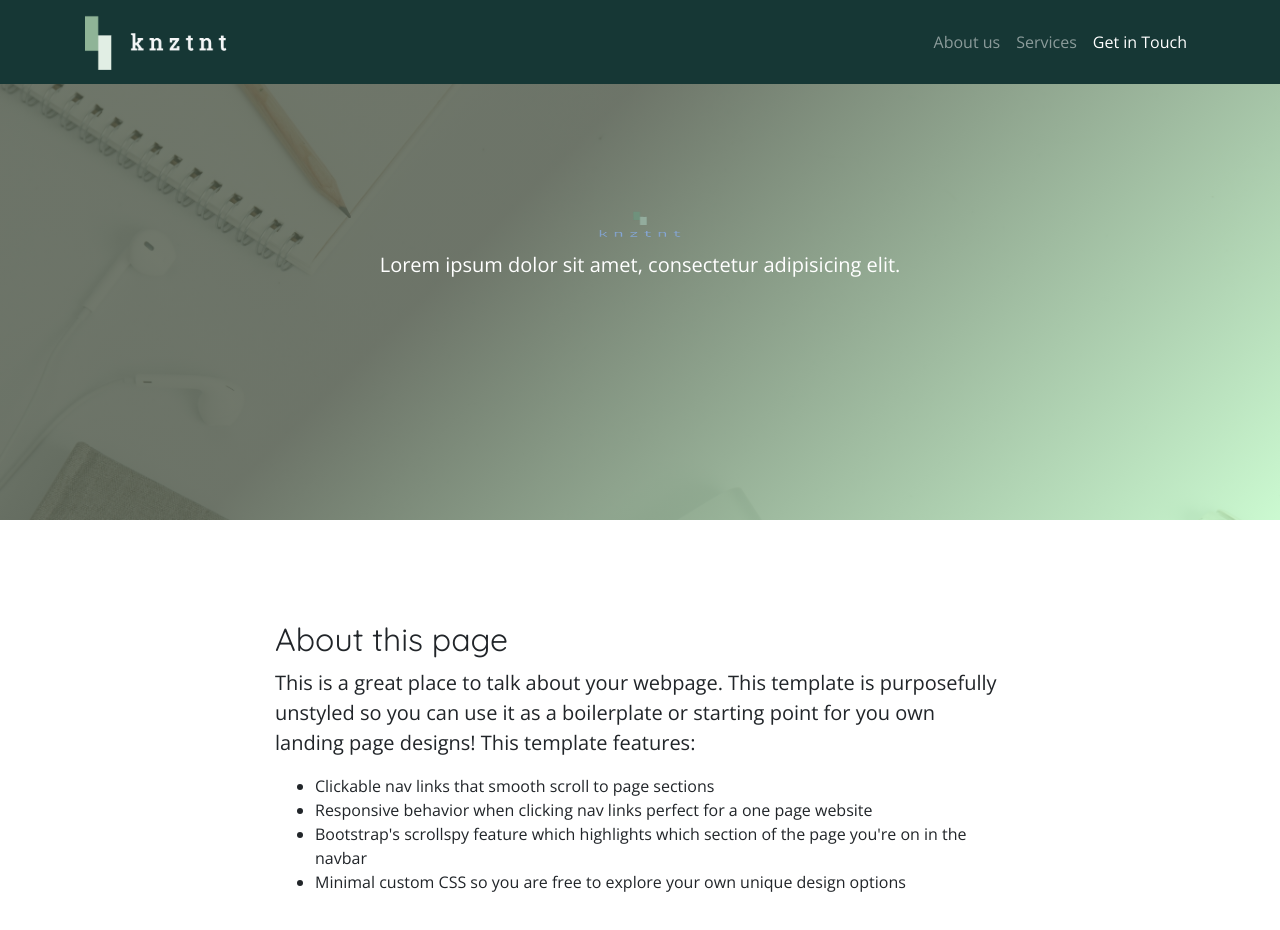
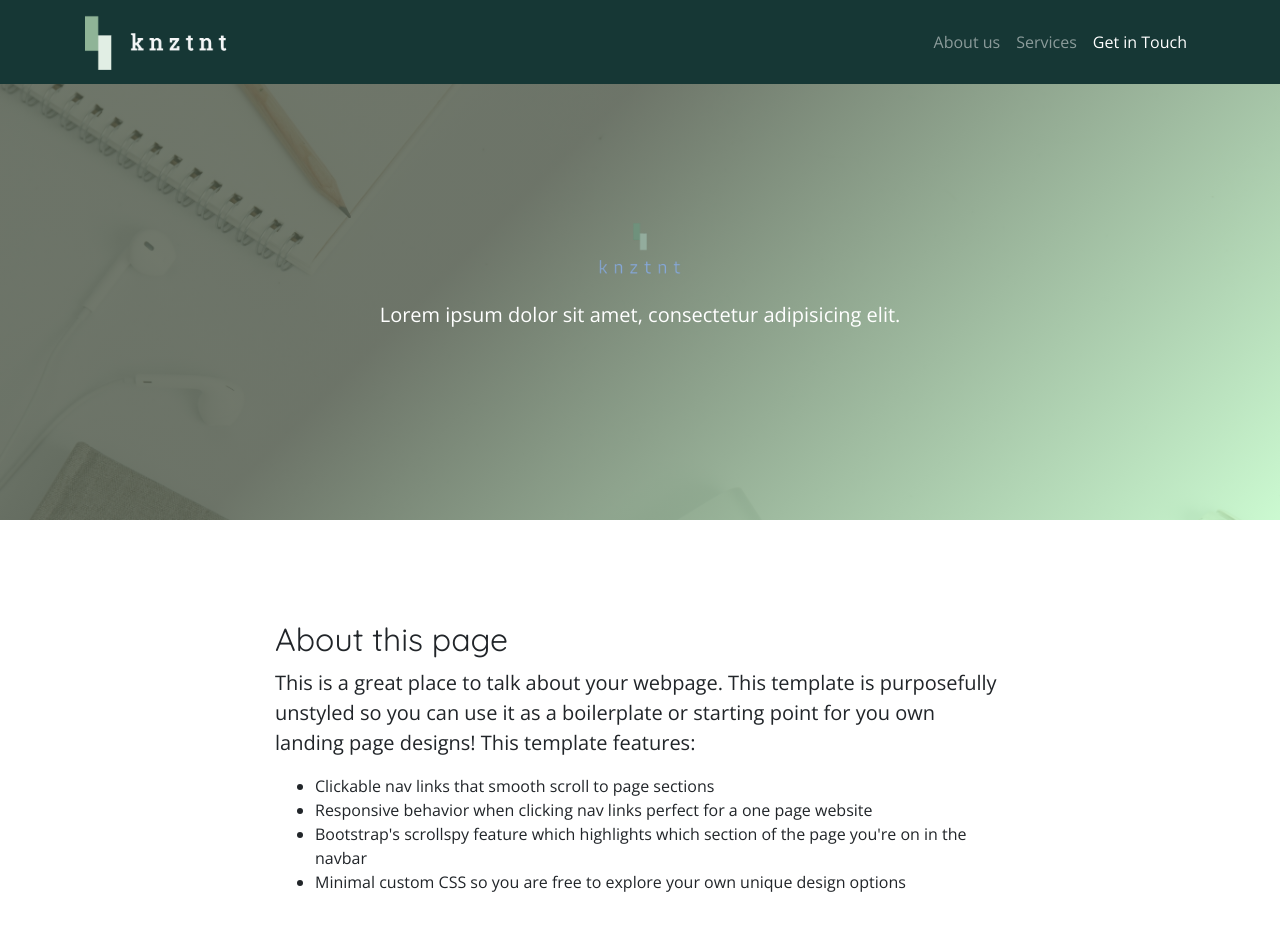
Before and after one commit to knztnt/knztnt.github.io, a plain HTML site: page index.html in a window 1280 px wide. Shown: the top 930 px of the page. Drawn offline with nearby package versions, Linux system fonts and the light colour scheme.

Commit message:
Update index.html

```diff
--- a/index.html
+++ b/index.html
@@ -77,7 +77,7 @@
       <div class="container text-center">
         <div class="row">
           <div class="col-lg-4 col-sm-6 mx-auto">
-            <img src="img/logo.png" width="100px" height="50px" alt="" />
+            <img src="img/logo.png" width="100px" height="100px" alt="" />
           </div>
         </div>
         <p class="lead">
```
